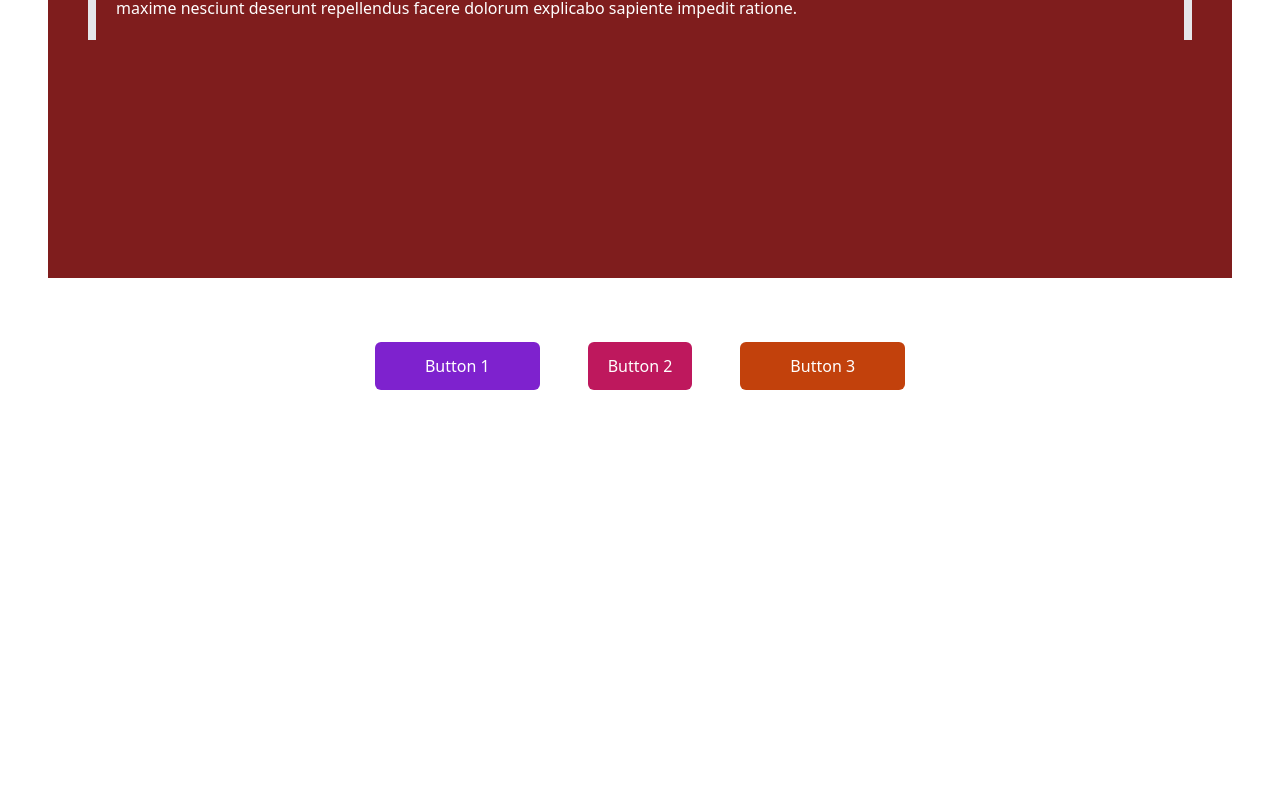
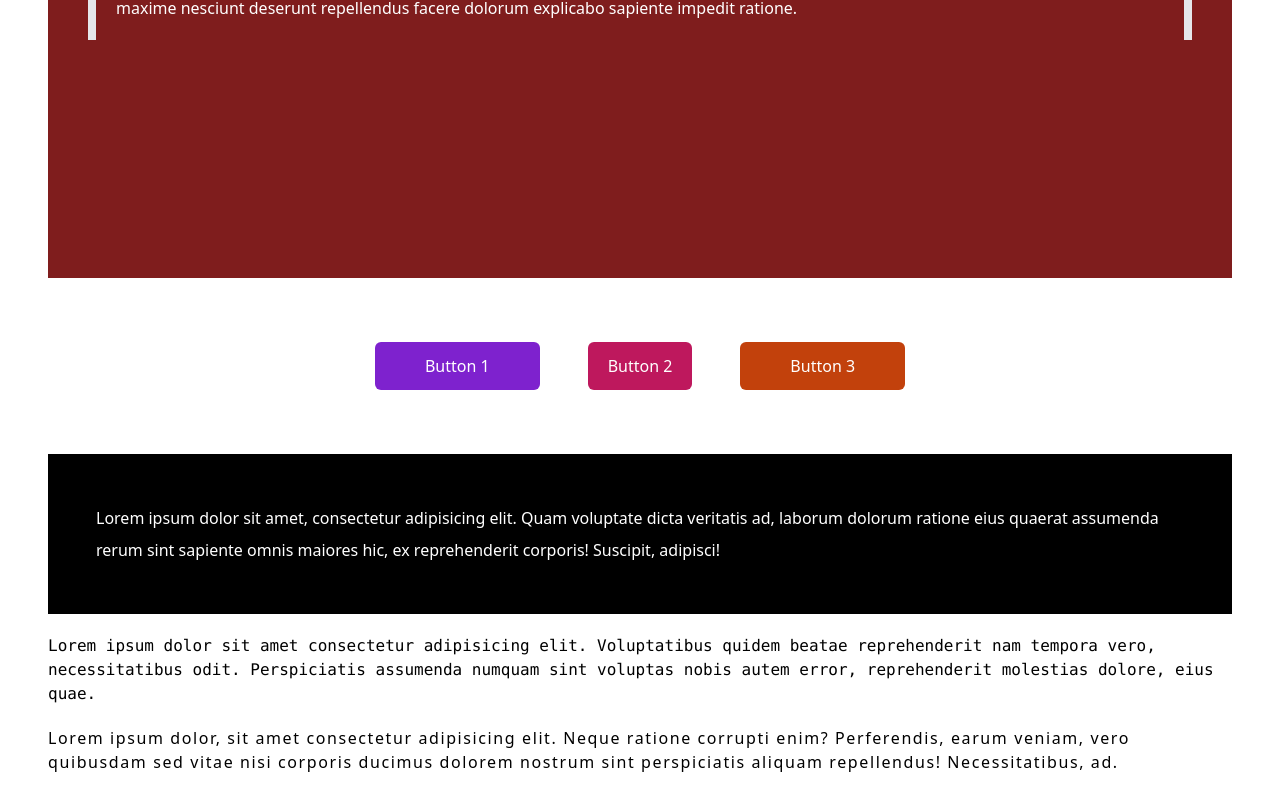
Before and after one commit to koheinthurako/React20-9-2023, a React (Create React App) app in the folder tailwindcss/: page / in a window 1280 px wide. Shown: the part 1350-2160 px from the top of the page. Before the commit the page ends 1804 px from the top, so only its background shows below. Built offline with nearby package versions, Linux system fonts and the light colour scheme.

Commit message:
add second ul

```diff
--- a/tailwindcss/src/App.jsx
+++ b/tailwindcss/src/App.jsx
@@ -54,6 +54,23 @@ const App = () => {
         <button className='bg-pink-700 px-5 py-3 rounded-md text-white'>Button 2</button>
         <button className='bg-orange-700 px-[50px] py-3 rounded-md text-white'>Button 3</button>
       </div>
+      <ul>
+        <li>
+          <p className='mb-5 leading-loose text-white bg-black p-12'>
+            Lorem ipsum dolor sit amet, consectetur adipisicing elit. Quam voluptate dicta veritatis ad, laborum dolorum ratione eius quaerat assumenda rerum sint sapiente omnis maiores hic, ex reprehenderit corporis! Suscipit, adipisci!
+          </p>
+        </li>
+        <li>
+          <p className='mb-5 font-mono'>
+            Lorem ipsum dolor sit amet consectetur adipisicing elit. Voluptatibus quidem beatae reprehenderit nam tempora vero, necessitatibus odit. Perspiciatis assumenda numquam sint voluptas nobis autem error, reprehenderit molestias dolore, eius quae.
+          </p>
+        </li>
+        <li>
+          <p className='mb-5 tracking-widest'>
+            Lorem ipsum dolor, sit amet consectetur adipisicing elit. Neque ratione corrupti enim? Perferendis, earum veniam, vero quibusdam sed vitae nisi corporis ducimus dolorem nostrum sint perspiciatis aliquam repellendus! Necessitatibus, ad.
+          </p>
+        </li>
+      </ul>
     </div>
   )
 }
```
